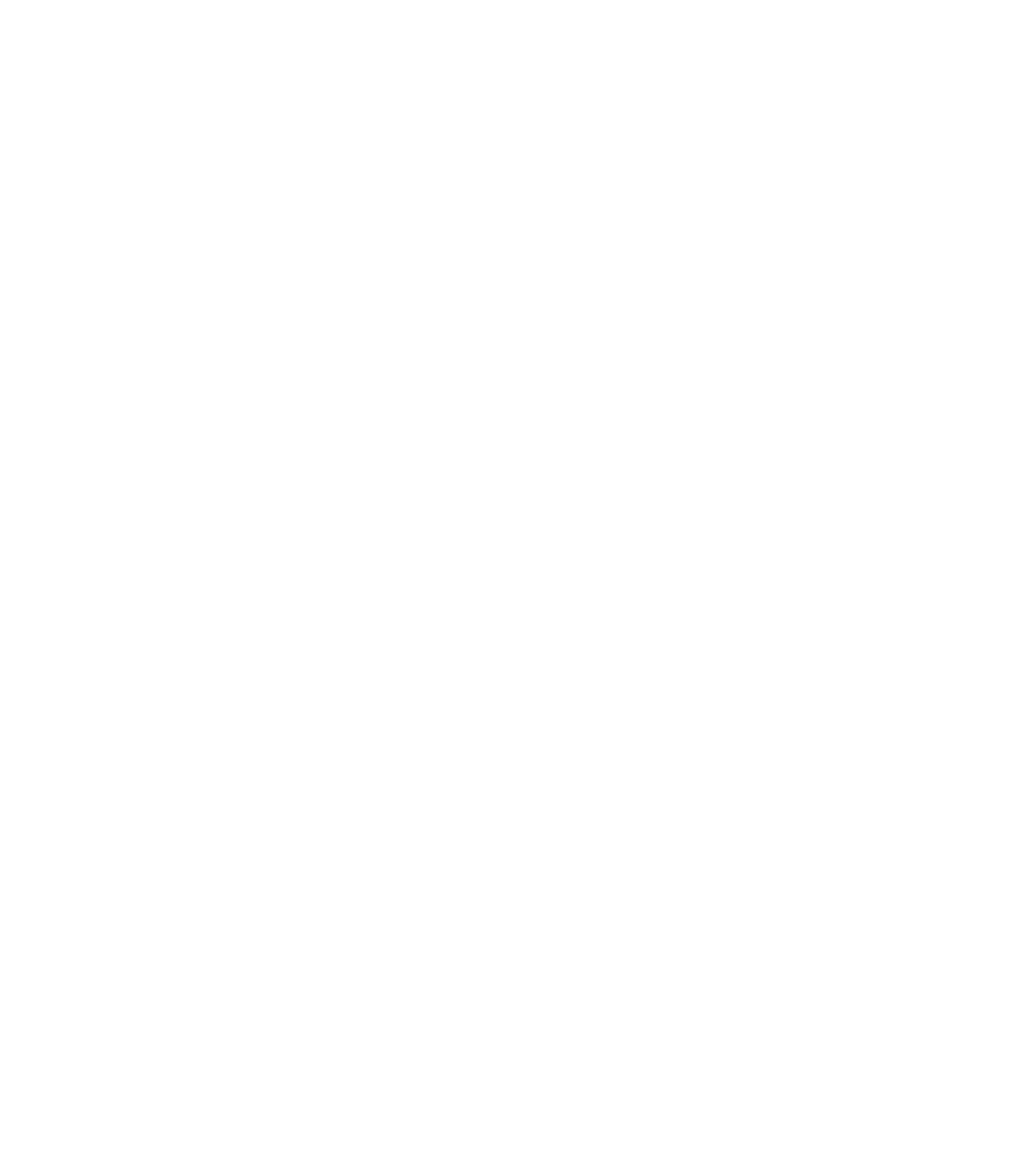
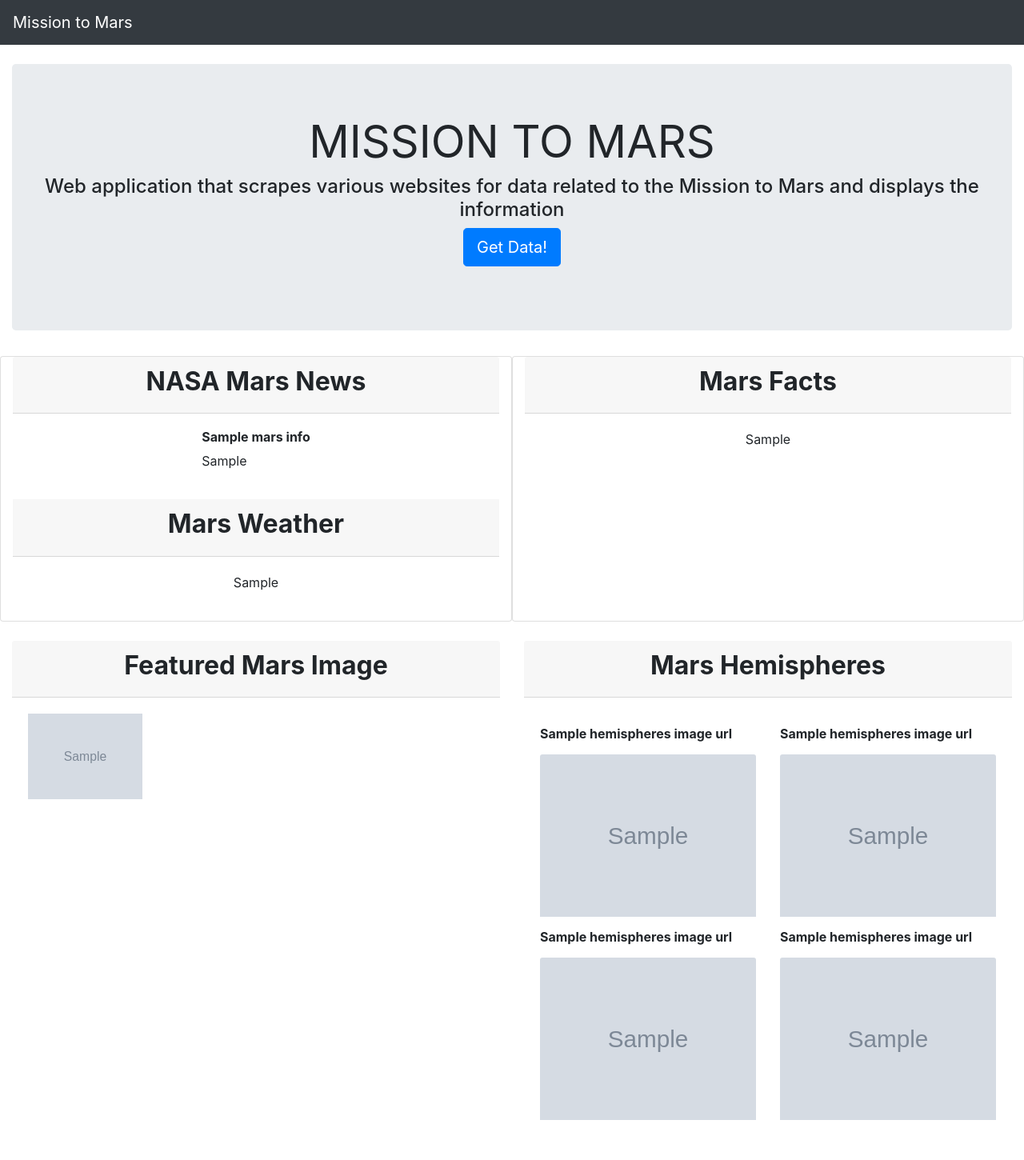
Before and after one commit to Alex8ab/MissionToMars, a Flask app: page / in a window 1280 px wide. Before the commit the page is empty. Shown: the whole page at 80% size. Before the commit the page ends 800 px from the top, so only its background shows below. Run offline with Flask 2, Linux system fonts and the light colour scheme; grey boxes marked "Sample" are stand-in pictures; a database or web service that is not in the repository returns one stand-in record (values such as "Sample title"); some libraries are stand-ins or nearby versions.

Commit message:
html completed

```diff
--- a/Missions_to_Mars/app.py
+++ b/Missions_to_Mars/app.py
@@ -28,6 +28,7 @@ def scrape():
     mars_info = mongo.db.mars_info
     mars_data = scrape_mars.scrape_mars_news()
     mars_data = scrape_mars.scrape_mars_image()
+    mars_data = scrape_mars.scrape_mars_weather()
     mars_data = scrape_mars.scrape_mars_facts()
     mars_data = scrape_mars.scrape_mars_hemispheres()
     mars_info.update({}, mars_data, upsert=True)
--- a/Missions_to_Mars/scrape_mars.py
+++ b/Missions_to_Mars/scrape_mars.py
@@ -106,12 +106,24 @@ def scrape_mars_facts():
     facts_df.columns = ['description', 'value']
 
     # Set index
-    facts_df.set_index('description', inplace=True)
+    facts_df.set_index(['description', 'value'], inplace=True)
 
     # Append Facts
     mars_info["mars_facts"] = facts_df.to_html()
 
     return mars_info
+
+# Mars Weather
+def scrape_mars_weather():
+
+    # Tweeter pag was unreachable so the data is hardcoded
+    mars_weather="Sol 3061 (2021-03-17), high -13C/9F, low -74C/-101F, pressure at 8.37 hPa, daylight 06:31-18:26"
+    # Add weather mars
+    mars_info["mars_weather"] = mars_weather
+
+    return mars_info
+
+
 
 # Mars Hemispheres
 def scrape_mars_hemispheres():
--- a/Missions_to_Mars/templates/index.html
+++ b/Missions_to_Mars/templates/index.html
@@ -5,12 +5,98 @@
     <meta http-equiv="X-UA-Compatible" content="IE=edge">
     <meta name="viewport" content="width=device-width, initial-scale=1.0">
     <title>Scrape Mars</title>
+    <!-- Icon for tab -->
+    <link rel="icon" href="/static/images/nasa.png">
 
-
-
+    <link rel="stylesheet" href="https://stackpath.bootstrapcdn.com/bootstrap/4.1.3/css/bootstrap.min.css" integrity="sha384-MCw98/SFnGE8fJT3GXwEOngsV7Zt27NXFoaoApmYm81iuXoPkFOJwJ8ERdknLPMO" crossorigin="anonymous">
 
 </head>
 <body>
+    <!-- Nav Bar -->
+    <nav class="sb-topnav navbar navbar-expand navbar-dark bg-dark">
+        <a class="navbar-brand" href="/">Mission to Mars</a>
+        <button class="btn btn-link btn-sm order-1 order-lg-0" id="sidebarToggle" href="#"><i class="fas fa-bars"></i></button>
+    </nav>
+    <br>
+
+    <div class="container-fluid">
+        <!-- Jumbotron -->
+        <div class="jumbotron">
+            <h1 class="display-4" style="text-align: center;"><strong>MISSION TO MARS</strong></h1>
+            <h4  style="text-align: center; TE"> Web application that scrapes various websites for data related to the Mission to Mars and displays the information</h4>
+            <p  style="text-align: center;"><a class="btn btn-primary btn-lg" href="/scrape" role="button">Get Data!</a></p>
+        </div>
+        <!-- Row for News and Facts -->
+        <div class="row">
+            <!-- Mars News -->
+            <div class="card col-lg-6">
+                <div class="card-header" style="text-align: center;">
+                    <h2><strong>NASA Mars News</strong></h2>
+                </div>
+                <div class="card-body" style="margin-left: auto; margin-right: auto;">
+                    <h6><strong>{{ mars_info.news_title }}</strong></h6>
+                    <p>{{ mars_info.news_paragraph }}</p>
+                </div>
+                <!-- Mars Weather -->
+                <div class="card-header" style="text-align: center;">
+                    <h2><strong>Mars Weather</strong></h2>
+                </div>
+                <div class="card-body" style="margin-left: auto; margin-right: auto;">
+                    <p>{{mars_info.mars_weather}}</p>
+                </div>
+            </div>
+            <!-- Mars Facts -->
+            <div class="card col-lg-6">
+                <div class="card-header" style="text-align: center;">
+                    <h2><strong>Mars Facts</strong></h2>
+                </div>
+                <div class="card-body" style="margin-left: auto; margin-right: auto;">
+                    {{mars_info.mars_facts | safe}}
+                </div>
+            </div>
+        </div> <!-- End of Row for News and Facts -->
+        <br>
+        <!-- Row for images -->
+        <div class="row">
+            <!-- Featured Mars Image -->
+            <div class="col-lg-6 col-md-6 col-sm-12">
+                <div class="card-header" style="text-align: center;">
+                    <h2><strong>Featured Mars Image</strong></h2>
+                </div>
+                <div class="card-body " style="margin-left: auto; margin-right: auto;">
+                    <img src="{{ mars_info.featured_image_url }}" width = "25%" height = "25%" alt="Featured Mars Image" >
+                </div>
+            </div>
+            <!-- Mars Hemispheres -->
+            <div class="col-lg-6 col-md-6 col-sm-12">
+                <div class="card-header" style="text-align: center;">
+                    <h2><strong>Mars Hemispheres</strong></h2>
+                </div>
+                <div class="card-body" style="margin-left: auto; margin-right: auto;">
+                    <div class="row" >
+                        <div class="col-md-6">
+                            <p class="card-text"><h6><strong>{{ mars_info.hemispheres_image_urls[0]["title"] }}</strong></h6></p>
+                            <img class="card-img-top" src="{{mars_info.hemispheres_image_urls[0]['img_url']}}" alt="Hemisphere Mars Image"  width = "200"/>
+                        </div>
+                        <div class="col-md-6">
+                            <p class="card-text"><h6><strong>{{ mars_info.hemispheres_image_urls[1]["title"] }}</strong></h6></p>
+                            <img class="card-img-top" src="{{mars_info.hemispheres_image_urls[1]['img_url']}}" alt="Hemisphere Mars Image"  width = "200"/>
+                        </div>
+                    </div>
+                    <div class="row" style="padding-bottom: 30px;">
+                        <div class="col-md-6">
+                            <p class="card-text"><h6><strong>{{ mars_info.hemispheres_image_urls[2]["title"] }}</strong></h6></p>
+                            <img class="card-img-top" src="{{mars_info.hemispheres_image_urls[2]['img_url']}}" alt="Hemisphere Mars Image"  width = "200"/>
+                        </div>
+                        <div class="col-md-6">
+                            <p class="card-text"><h6><strong>{{ mars_info.hemispheres_image_urls[3]["title"] }}</strong></h6></p>
+                            <img class="card-img-top" src="{{mars_info.hemispheres_image_urls[3]['img_url']}}" alt="Hemisphere Mars Image"  width = "200"/>
+                        </div>
+                  </div>
+                </div>
+            </div>
+         </div> <!-- End of Row for Images -->
+    </div>
 
 </body>
 </html>
```
Also changed, not shown: Missions_to_Mars/Mission_to_Mars_Web_Images.png (added), Missions_to_Mars/Mission_to_Mars_Web_News.png (added), Missions_to_Mars/static/images/nasa.png (added).
